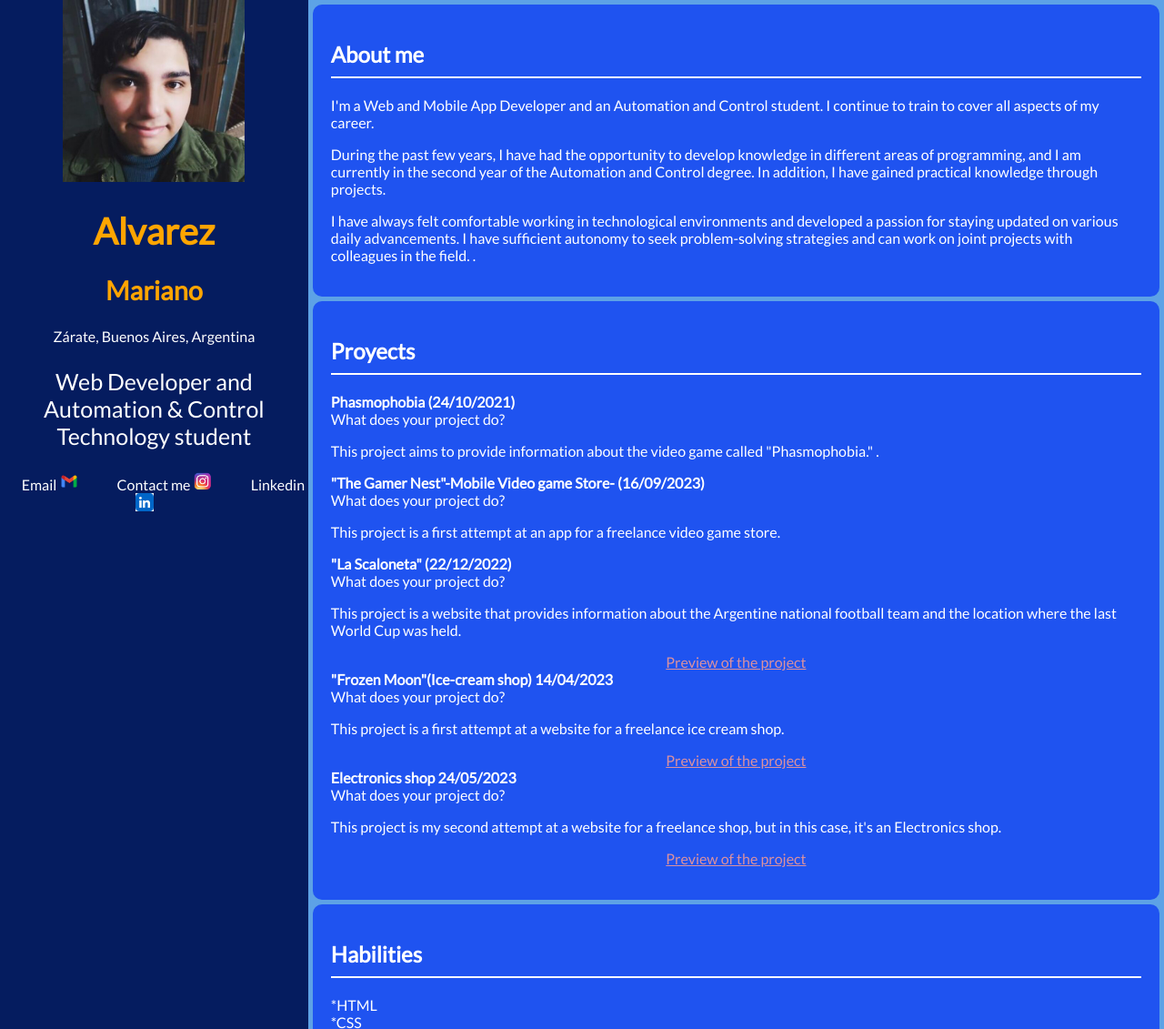
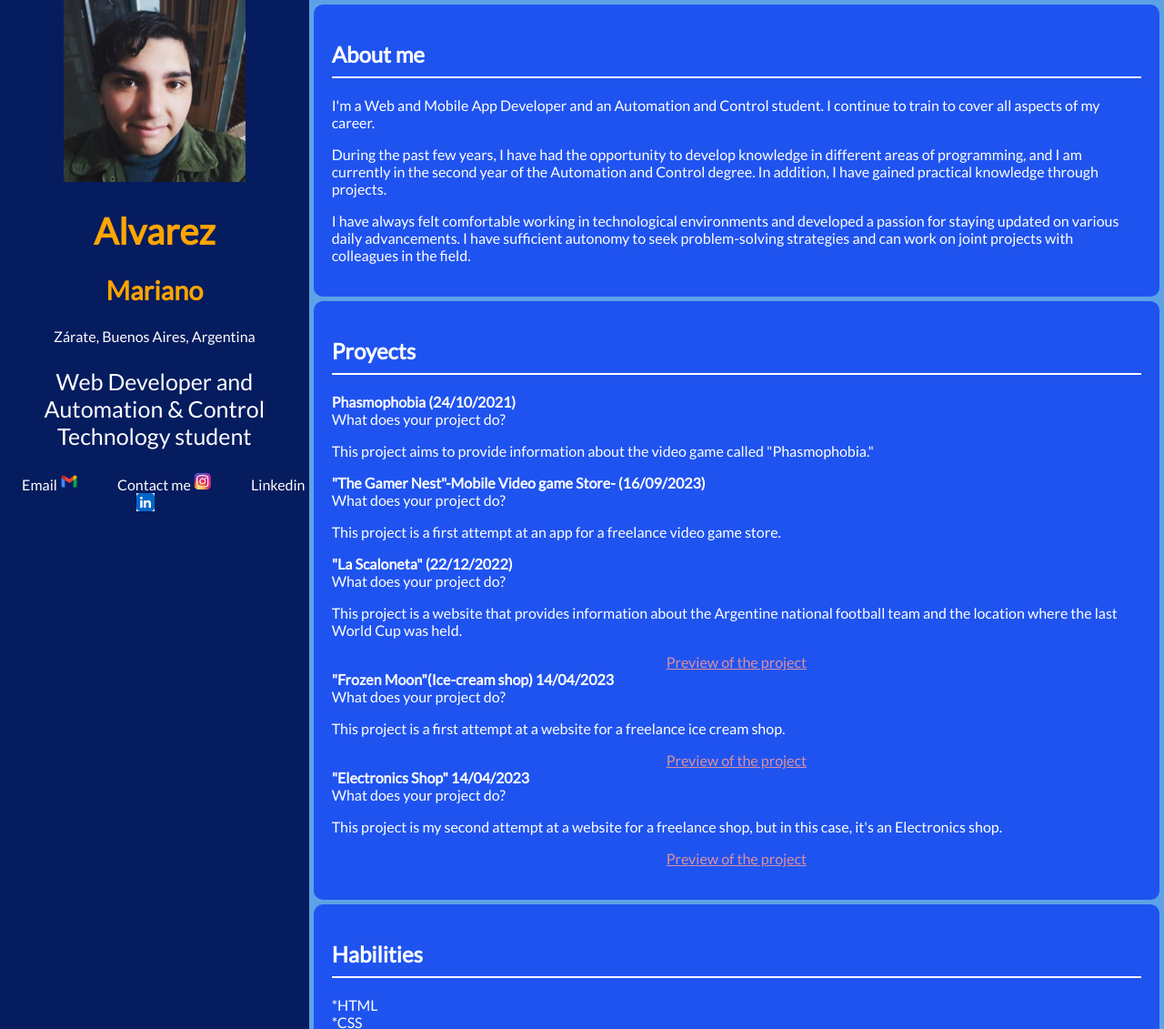
Before and after one commit to Maritt0/CurriculumEnglish, a plain HTML site: page index.html in a window 1280 px wide. Shown: the top 1131 px of the page at 91% size. Drawn offline with Linux system fonts and the light colour scheme.

Commit message:
Update index.html

```diff
--- a/index.html
+++ b/index.html
@@ -23,7 +23,7 @@
             <h2>About me</h2>
             <p>I'm a Web and Mobile App Developer and an Automation and Control student. I continue to train to cover all aspects of my career.</p>
             <p>During the past few years, I have had the opportunity to develop knowledge in different areas of programming, and I am currently in the second year of the Automation and Control degree. In addition, I have gained practical knowledge through projects.</p>
-            <p>I have always felt comfortable working in technological environments and developed a passion for staying updated on various daily advancements. I have sufficient autonomy to seek problem-solving strategies and can work on joint projects with colleagues in the field. .</p>
+            <p>I have always felt comfortable working in technological environments and developed a passion for staying updated on various daily advancements. I have sufficient autonomy to seek problem-solving strategies and can work on joint projects with colleagues in the field.</p>
         </section>
         <section id="proyects">
             <h2>Proyects</h2>
@@ -32,7 +32,7 @@
                     <strong id="Proyectname">Phasmophobia (24/10/2021)</strong>
                     <ul>
                         <li>What does your project do?</li>
-                        <p>This project aims to provide information about the video game called "Phasmophobia." .</p>
+                        <p>This project aims to provide information about the video game called "Phasmophobia."</p>
                     </ul>
                 </li>
                 <strong id="Proyectname">"The Gamer Nest"-Mobile Video game Store- (16/09/2023)</strong>
@@ -47,14 +47,14 @@
                   <p>This project is a website that provides information about the Argentine national football team and the location where the last World Cup was held.</p>
                   <a id="preview1" href="https://lascalonetamarianoalvarez.netlify.app">Preview of the project</a>
                 </ul>
-                <strong id="frozenmoon">"Frozen Moon"(Ice-cream shop) 14/04/2023</strong>
+                <strong id="Proyectname">"Frozen Moon"(Ice-cream shop) 14/04/2023</strong>
                 <ul>
                     <li>What does your project do?</li>
                     <p>This project is a first attempt at a website for a freelance ice cream shop.</p>
                     <a id="preview2" href="https://deft-liger-80131f.netlify.app/">Preview of the project</a>
                 </ul>
-                 <strong id="electronicsshop">Electronics shop 24/05/2023</strong>
                 <ul>
+                    <strong id="Proyectname">"Electronics Shop" 14/04/2023</strong>
                     <li>What does your project do?</li>
                     <p>This project is my second attempt at a website for a freelance shop, but in this case, it's an Electronics shop.</p>
                     <a id="preview2" href="https://comforting-croquembouche-c7f09d.netlify.app/index.html">Preview of the project</a>
```
